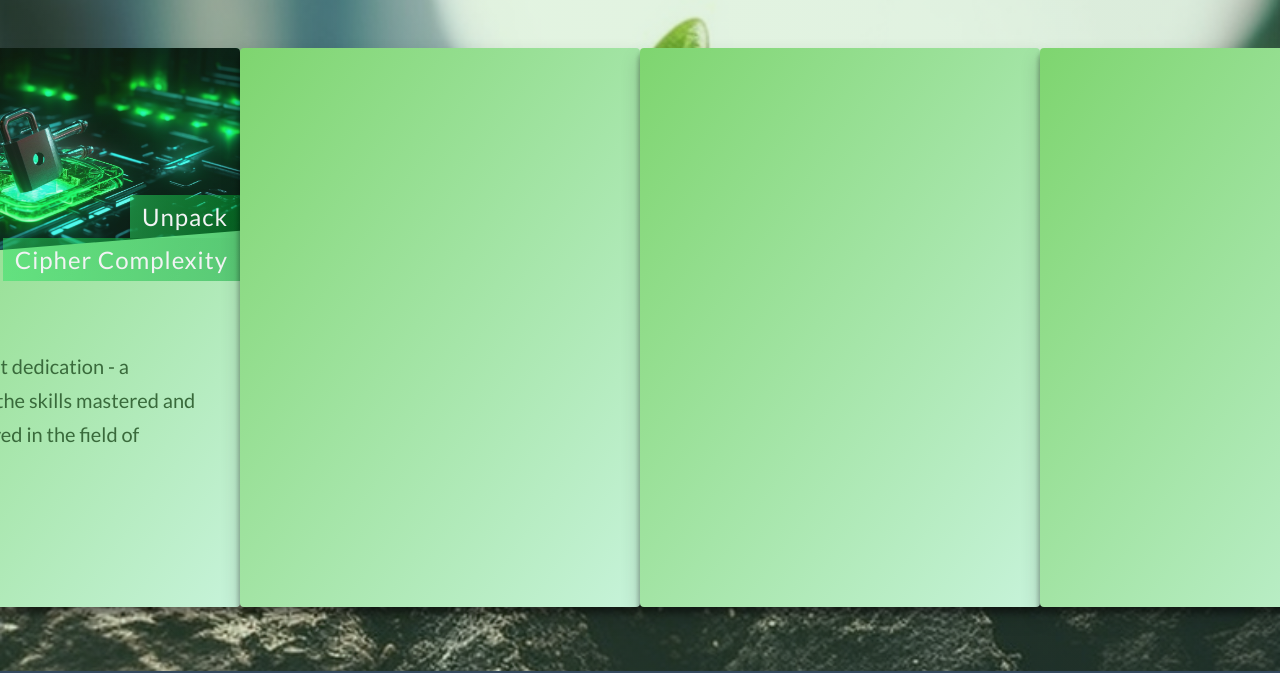
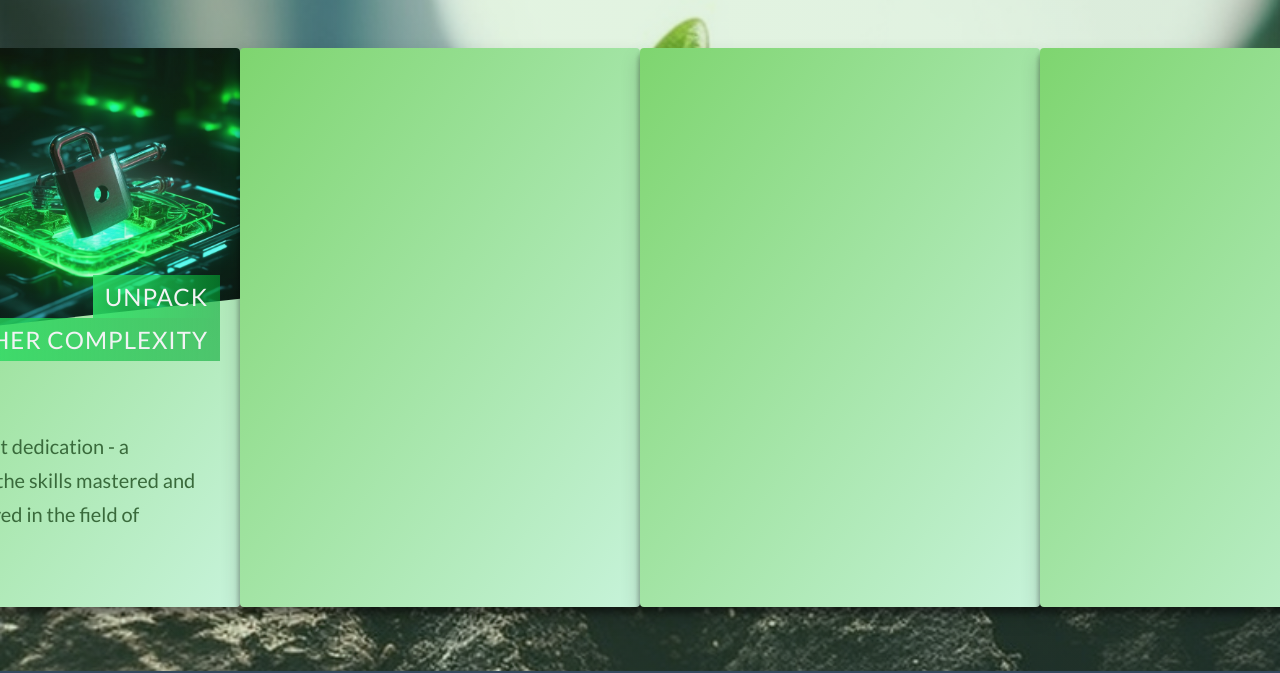
Before and after one commit to life423/portfolio, a website: page index.html in a window 1280 px wide. Shown: the part 65-738 px from the top of the page. Drawn offline with nearby package versions, Linux system fonts and the light colour scheme; files that its build step writes are made by us from their sources.

Commit message:
Refactor CSS styles for improved readability and responsiveness
- Adjust font sizes and colors for better legibility
- Update background gradients and images
- Modify layout and positioning of elements
- Optimize media queries for different screen sizes

```diff
--- a/src/sass/base/_typography.scss
+++ b/src/sass/base/_typography.scss
@@ -5,10 +5,11 @@ body {
 .secondary-heading {
   font-size: font-size(3);
   color: $white;
+  text-transform: uppercase;
   display: flex;
   flex-direction: column;
   align-items: flex-end;
-  transform: translateY(-6.8rem);
+  transform: translateY(-6.8rem) translateX(-2rem);
 
   .tile-heading-span {
     line-height: 1.4;
@@ -18,8 +19,8 @@ body {
     box-decoration-break: clone;
     background: linear-gradient(
       90deg,
-      rgba($gradient-green-lightest, .5),
-      rgba($gradient-green-darkest, .5)
+      rgba($gradient-green-lightest, .85),
+      rgba($gradient-green-darkest, .58)
     );
 
     letter-spacing: 1px;
--- a/src/sass/components/_project-tiles.scss
+++ b/src/sass/components/_project-tiles.scss
@@ -37,9 +37,10 @@
     display: block;
     background: linear-gradient(
       to right bottom,
-      rgba($gradient-start, 0.6),
-      rgba($gradient-end, 0.6)
+      rgba($gradient-start, 0.85),
+      rgba($gradient-end, 0.85)
     );
+
     padding: 0.4rem 1.2rem;
     -webkit-box-decoration-break: clone;
     box-decoration-break: clone;
@@ -98,7 +99,7 @@
           url(../../assets/img/lock.png);
         clip-path: polygon(0 0, 100% 0, 100% 85%, 0 100%);
         @include image-styles;
-        height: 21.5rem;
+        height: 29.5rem;
       }
 
       &__heading {
```
Also changed, not shown: dist/assets/css/main.min.css, 1 other file.
